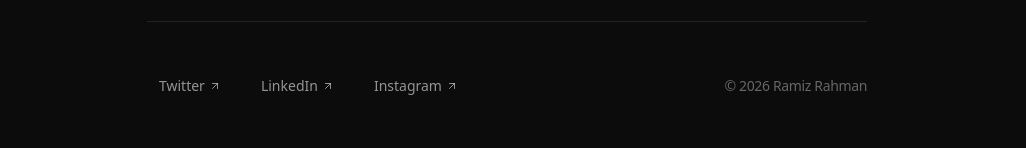
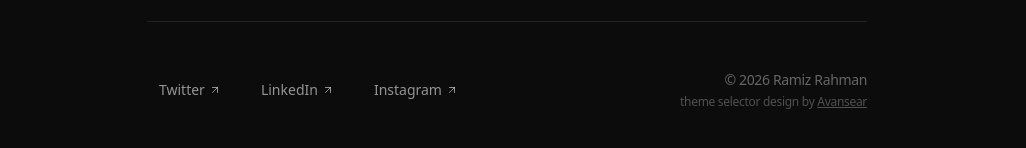
Before and after one commit to uncoolburrito/website, a Next.js app: page / in a window 1280 px wide. Shown: the part 622-770 px from the top of the page, without its empty margins (133-1159 px from the left). Built offline with nearby package versions, Linux system fonts and the light colour scheme; no server answers.

Commit message:
credit added

```diff
--- a/src/app/page.tsx
+++ b/src/app/page.tsx
@@ -84,9 +84,14 @@ export default function Home() {
           </a>
         </motion.div>
 
-        <motion.p variants={itemVariants} className="text-sm text-foreground/40 font-medium tracking-tight">
-          © {new Date().getFullYear()} Ramiz Rahman
-        </motion.p>
+        <motion.div variants={itemVariants} className="flex flex-col sm:items-end gap-1">
+          <p className="text-sm text-foreground/40 font-medium tracking-tight">
+            © {new Date().getFullYear()} Ramiz Rahman
+          </p>
+          <p className="text-xs text-foreground/30 font-medium tracking-tight">
+            theme selector design by <a href="https://www.avansear.com/" target="_blank" rel="noopener noreferrer" className="underline hover:text-foreground/60 transition-colors">Avansear</a>
+          </p>
+        </motion.div>
       </motion.footer>
     </div>
   );
```
